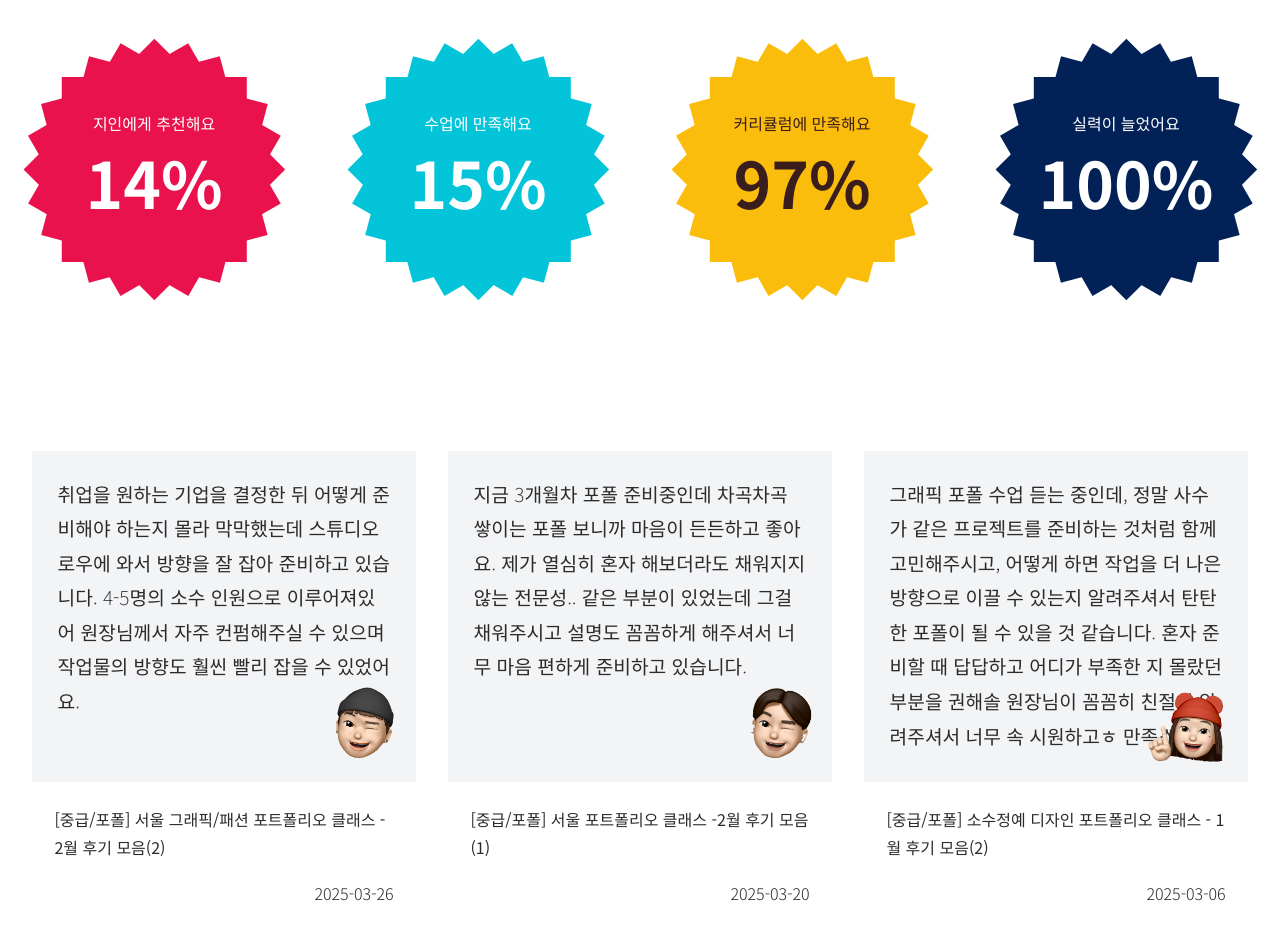
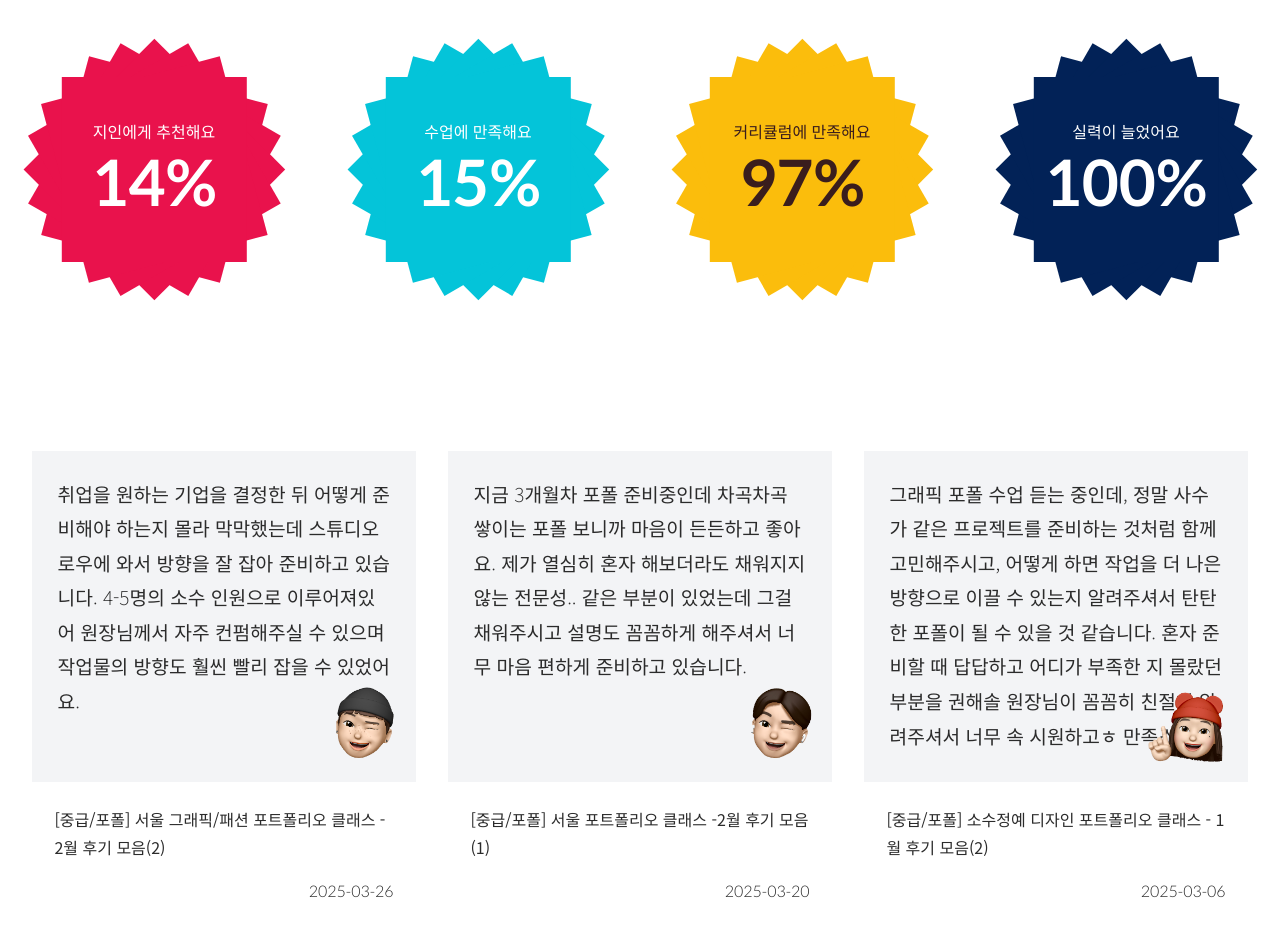
Before and after one commit to jepilyun/studio-low-homepage, a plain HTML site: page index.html in a window 1280 px wide. Shown: the part 7260-8212 px from the top of the page. Drawn offline with nearby package versions, Linux system fonts and the light colour scheme.

Commit message:
font 적용

```diff
--- a/styles.css
+++ b/styles.css
@@ -1,7 +1,8 @@
 /* =============================
     Global Styles (CSS Reset + Variables)
 ============================= */
-@import url('https://fonts.googleapis.com/css2?family=Lato:ital,wght@0,100;0,300;0,400;0,700;0,900;1,100;1,300;1,400;1,700;1,900&family=Limelight&family=Luckiest+Guy&family=Noto+Sans+KR:wght@100..900&display=swap');
+@import url('https://fonts.googleapis.com/css2?family=Lato:ital,wght@0,100;0,300;0,400;0,700;0,900;1,100;1,300;1,400;1,700;1,900&family=Luckiest+Guy&family=Noto+Sans+KR:wght@100..900&family=Roboto:ital,wght@0,100..900;1,100..900&display=swap');
+
 
 :root {
     /* System Colors */
@@ -1196,6 +1197,8 @@ Section Title Style
 }
 
 #student-reviews .badge-item-value {
+    font-family: 'Lato', sans-serif;
+    font-weight: 700;
     font-size: 6rem;
 }
 
@@ -1321,6 +1324,7 @@ Section Title Style
 }
 
 #student-reviews .review-item-date {
+    font-family: 'Lato', sans-serif;
     text-align: right;
 }
 
@@ -1605,6 +1609,7 @@ Section Title Style
 }
 
 #notice .notice-item-date {
+    font-family: 'Lato', sans-serif;
     text-align: right;
     font-size: 1rem;
 }
```
